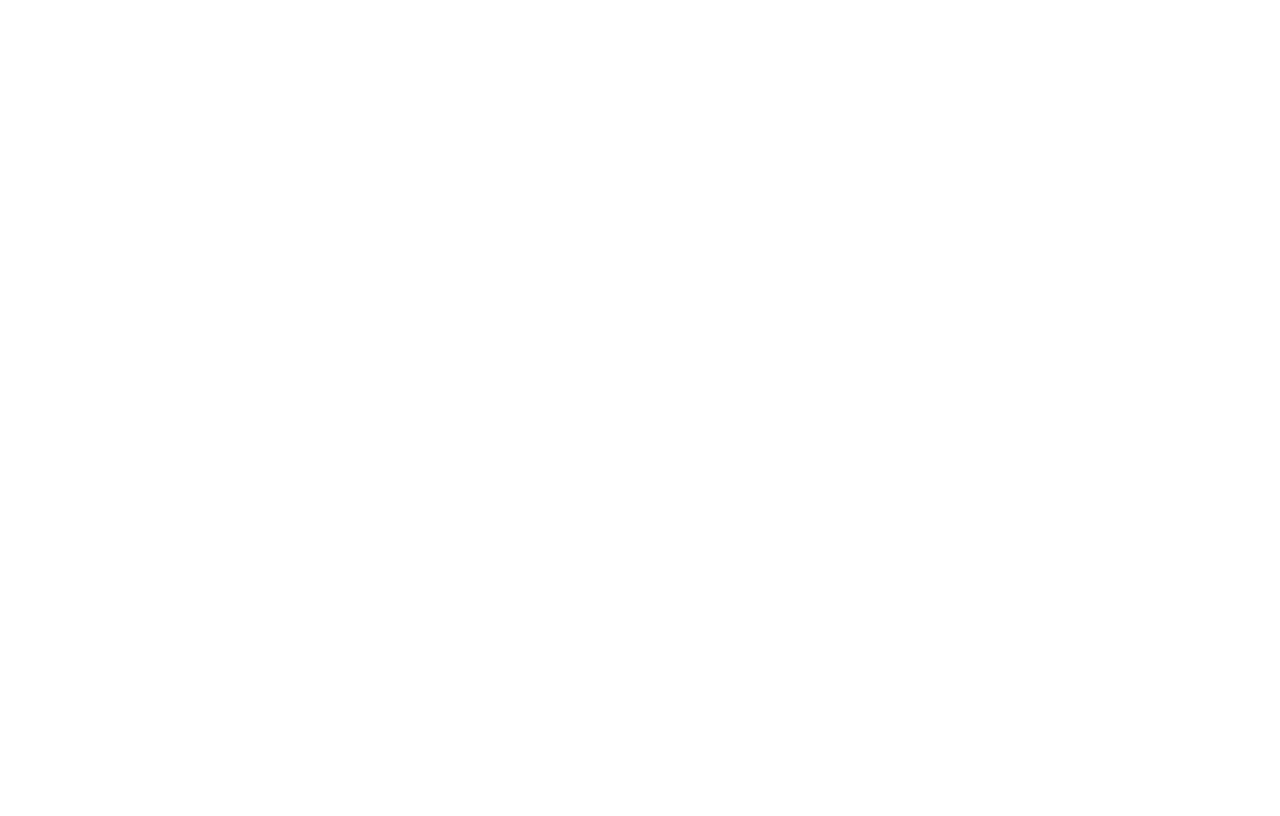
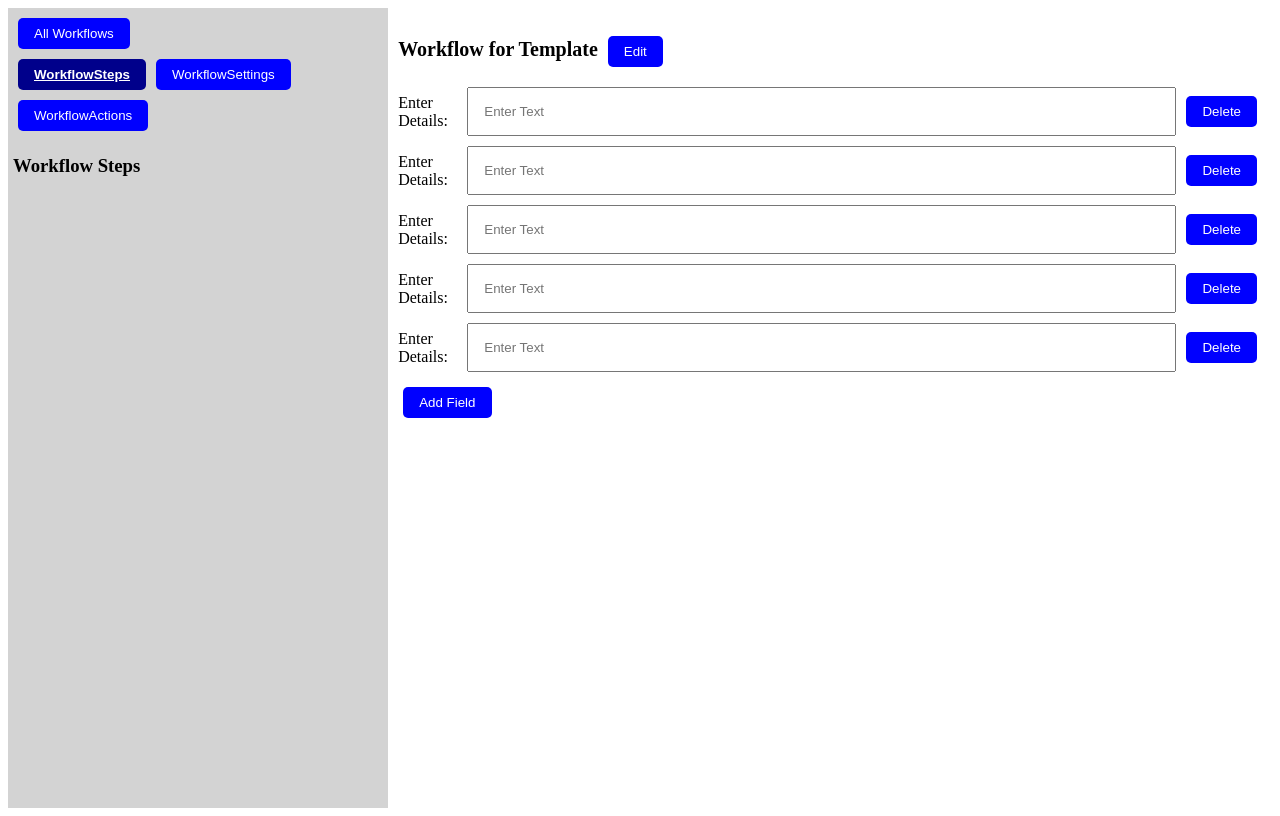
Before and after one commit to Aditya03singh/Workflow-veoci, a Vue app: page /edit_workflow in a window 1280 px wide. Before the commit this address had no page. Built offline with nearby package versions, Linux system fonts and the light colour scheme.

Commit message:
Workflow show and edit button updated

```diff
--- a/src/components/Workflow.vue
+++ b/src/components/Workflow.vue
@@ -17,11 +17,9 @@
         </thead>
         <tbody>
           <tr v-for="item in details" :key="item.id" class="tr border">
-              <td class="td"><button class="btn">Show</button></td>
-              <td class="td">
-                <button class="btn" @click="openPopUp">Create</button>
-              </td>
-              <td class="td"><button class="btn">Edit</button></td>
+            <td class="td"><button class="btn" @click="displayData(record)">Show</button></td>
+            <td class="td"><button class="btn" @click="openPopUp">Create</button></td>
+            <td class="td"><button class="btn" @click="editWorkflow">Edit</button></td>
 
             <td class="td">{{ item.name }}</td>
             <td class="td">{{ item.container.name }}</td>
@@ -33,9 +31,24 @@
         </tbody>
       </table>
     </div>
-      <!-- <workflow-launch/> -->
+
+
+<!--Show the workflow-->
+    <div v-if="showData" class="show-data">
+      <div class="data">
+        <h2>Workflow Details</h2>
+        <p><b>Name : </b> {{ showData.name }}</p>
+        <p><b>Group/Room : </b> {{ showData.container.name }}</p>
+        <p><b>Entries : </b>{{ showData.entryCount }}</p>
+        <p><b>Created By : </b>{{ showData.createdBy.displayName }}</p>
+        <p><b>Created Date : </b>{{ showData.created }}</p>
+        <p><b>Last Modified : </b>{{ showData.lastModified }}</p>
+        <button class="close" @click="close_workflow">Close</button>
+      </div>
+    </div>
   </div>
 
+<!--create workflow-->
   <div v-if="showPopUp" class="select-container">
     <div class="show">
       <h2>Select Container</h2>
@@ -54,14 +67,15 @@
 
       <div class="show-buttons">
         <button class="cancel-btn" @click="cancel">Cancel</button>
-          <button class="launch-btn" @click="launch" :disabled="!selectedRoom">Launch Workflow</button>
+        <button class="launch-btn" @click="launch" :disabled="!selectedRoom">
+          Launch Workflow
+        </button>
       </div>
     </div>
   </div>
 </template>
 
 <script>
-  // import Workflow_launch from './Workflow_launch.vue';
 export default {
   name: "Workflow",
   data() {
@@ -113,6 +127,7 @@
         },
       ],
       showPopUp: false,
+      showData: false,
       organization: "Grey Wall Software [TEST] [STAGE]",
       group: "STAGE TESTING",
       rooms: ["Room", "Group"],
@@ -122,19 +137,27 @@
   methods: {
     openPopUp() {
       this.showPopUp = true;
-        this.$router.push("/create_workflow")
+      this.$router.push("/create_workflow");
+    },
+    displayData(record) {
+      this.showData = record;
+      this.$router.push("/show_workflow");
+    },
+    close_workflow(){
+      this.showData = null;
+      this.$router.push("/");
+    },
+    editWorkflow(){
+      this.$router.push("/edit_workflow")
     },
     launch() {
-        this.$router.push("/create_workflow/launch_workflow")
+      this.$router.push("/create_workflow/launch_workflow");
     },
     cancel() {
       this.showPopUp = !this.showPopUp;
-        this.$router.push("/")
+      this.$router.push("/");
     },
   },
-    components:{
-        // Workflow_launch
-    }
 };
 </script>
 
@@ -145,7 +168,7 @@
   margin: 10px;
   border: 2px solid whitesmoke;
   border-radius: 5px;
-    height:100vh;
+  height: 100vh;
 }
 
 .title {
@@ -159,7 +182,7 @@
 
 .table {
   width: 100%;
-    height:100%;
+  height: 100%;
   background-color: rgb(249, 249, 148);
   padding: 10px;
   border-radius: 5px;
@@ -280,4 +303,49 @@
   border-radius: 5px;
   cursor: pointer;
 }
+
+.show-data {
+  position: fixed;
+  top: 20%;
+  left: 15%;
+  width: 70%;
+  height:auto;
+  background: white;
+  padding: 5px;
+  border-radius: 5px;
+}
+
+.data{
+  text-align:justify;
+  background: whitesmoke;
+  margin:5px;
+  border:none;
+}
+
+.data h2{
+  background: blue;
+  padding:5px;
+  border-radius: 4px;
+}
+
+.data p{
+  margin-left:10px
+}
+
+.close{
+  background: blue;
+  color: white;
+  padding: 6px 12px;
+  border-radius: 5px;
+  cursor: pointer;
+  display: block;
+  margin: 20px auto 0;
+}
+
+.close:hover{
+  background: red;
+  cursor: pointer;
+  font-size: medium;
+}
+
 </style>
--- /dev/null
+++ b/src/components/Workflow_edit.vue
@@ -0,0 +1,168 @@
+<template>
+    <div class="launch-workflow-container">
+      <div class="main-workflow-btn">
+        <button class="all-workflow-btn" @click="goToAllWorkflows">
+          All Workflows
+        </button>
+
+        <div class="tab-btn">
+          <button v-for="tab in tabs" :key="tab" @click="activeTab = tab"
+          :class="{active:activeTab === tab}">{{ tab }}</button>
+
+          <component :is="activeTab"/>
+        </div>
+      </div>
+
+      <div class="form-content">
+        <div class="head">
+          <h1 v-if="!isEdit">{{ heading }}
+            <button @click="edit" class="edit-button">Edit</button>
+          </h1>
+
+          <input v-else v-model="heading" class="input-heading" placeholder="Edit"/>
+        </div>
+
+        <div v-for="(field,index) in fields" :key="index" class="form-fields">
+          <label for="fields">Enter Details:</label>
+          <input v-model="field.value" class="input-fields"
+            placeholder="Enter Text"/>
+
+          <!-- <button @click="editField(index)" class="edit-button">Edit</button> -->
+          <button @click="deleteField(index)" class="delete-button">Delete</button>
+        </div>
+        <button @click="addField" class="add-button">Add Field</button>
+      </div>
+    </div>
+  </template>
+
+  <script>
+  import WorkflowActions from "./WorkflowActions.vue";
+  import WorkflowSettings from "./WorkflowSettings.vue";
+  import WorkflowSteps from "./WorkflowSteps.vue";
+
+  export default {
+    data() {
+      return {
+        tabs: ["WorkflowSteps", "WorkflowSettings", "WorkflowActions"],
+        activeTab: "WorkflowSteps",
+        heading: "Workflow for Template",
+        isEdit: false,
+
+        fields: [
+          { type: "number", value: "" },
+          { type: "number", value: "" },
+          { type: "number", value: "" },
+          { type: "text", value: "" },
+          { type: "text", value: "" },
+        ],
+      };
+    },
+    methods: {
+      goToAllWorkflows() {
+        this.$router.push("/");
+      },
+      edit(){
+          this.isEdit = !this.isEdit;
+      },
+      addField() {
+        this.fields.push({ value: "", isEditable: false});
+      },
+    //   editField(index) {
+    //     const field = this.fields[index];
+    //     field.isEditable = !field.isEditable;
+    //   },
+      deleteField(index) {
+        this.fields.splice(index, 1);
+      },
+    },
+    components: {
+      WorkflowActions,
+      WorkflowSettings,
+      WorkflowSteps,
+    },
+  };
+  </script>
+
+  <style scoped>
+  .launch-workflow-container {
+    display: flex;
+    height: 100vh;
+    background: white;
+  }
+  .main-workflow-btn{
+    width: 30%;
+    background: lightgray;
+    padding: 5px;
+  }
+  .form-content {
+    width: 70%;
+    padding: 10px;
+  }
+  .all-workflow-btn {
+    padding: 8px 16px;
+    margin: 5px;
+    cursor: pointer;
+    border: none;
+    background: blue;
+    color: white;
+    border-radius: 5px;
+  }
+  .tab-btn button{
+    padding: 8px 16px;
+    margin: 5px;
+    cursor: pointer;
+    border: none;
+    background: blue;
+    color: white;
+    border-radius: 5px;
+  }
+  .edit-button{
+    padding: 8px 16px;
+    margin: 5px;
+    cursor: pointer;
+    border: none;
+    background: blue;
+    color: white;
+    border-radius: 5px;
+  }
+  .delete-button{
+    padding: 8px 16px;
+    margin: 5px;
+    cursor: pointer;
+    border: none;
+    background: blue;
+    color: white;
+    border-radius: 5px;
+  }
+  .add-button{
+    padding: 8px 16px;
+    margin: 5px;
+    cursor: pointer;
+    border: none;
+    background: blue;
+    color: white;
+    border-radius: 5px;
+  }
+  .all-workflow-btn:hover{
+      background: darkblue;
+  }
+  .tab-btn .active {
+    background: darkblue;
+    text-decoration: underline;
+    font-weight: bold;
+  }
+  .head h1, .input-heading {
+    font-size: 20px;
+    margin-bottom: 15px;
+  }
+  .input-fields {
+    padding: 15px;
+    width: 100%;
+    margin-right: 5px;
+  }
+  .form-fields {
+    display: flex;
+    align-items: center;
+    margin-bottom: 10px;
+  }
+  </style>
--- a/src/main.js
+++ b/src/main.js
@@ -6,11 +6,14 @@
 import App from './App.vue'
 import Workflow from './components/Workflow.vue'
 import Workflow_launch from './components/Workflow_launch.vue'
+import Workflow_edit from './components/Workflow_edit.vue'
 
 const routes = [
     {path:"/", name:"workflow", component:Workflow},
     {path:"/create_workflow", name:"createWorkflow", component:Workflow},
-    {path:"/create_workflow/launch_workflow", name:"launchWorkflow" , component:Workflow_launch}
+    {path:"/show_workflow", name:"showWorkflow", component:Workflow},
+    {path:"/create_workflow/launch_workflow", name:"launchWorkflow" , component:Workflow_launch},
+    {path:"/edit_workflow", name:"editWorkflow", component:Workflow_edit}
 ]
 
 
```
Lines whose indentation alone changed are shown as unchanged.
